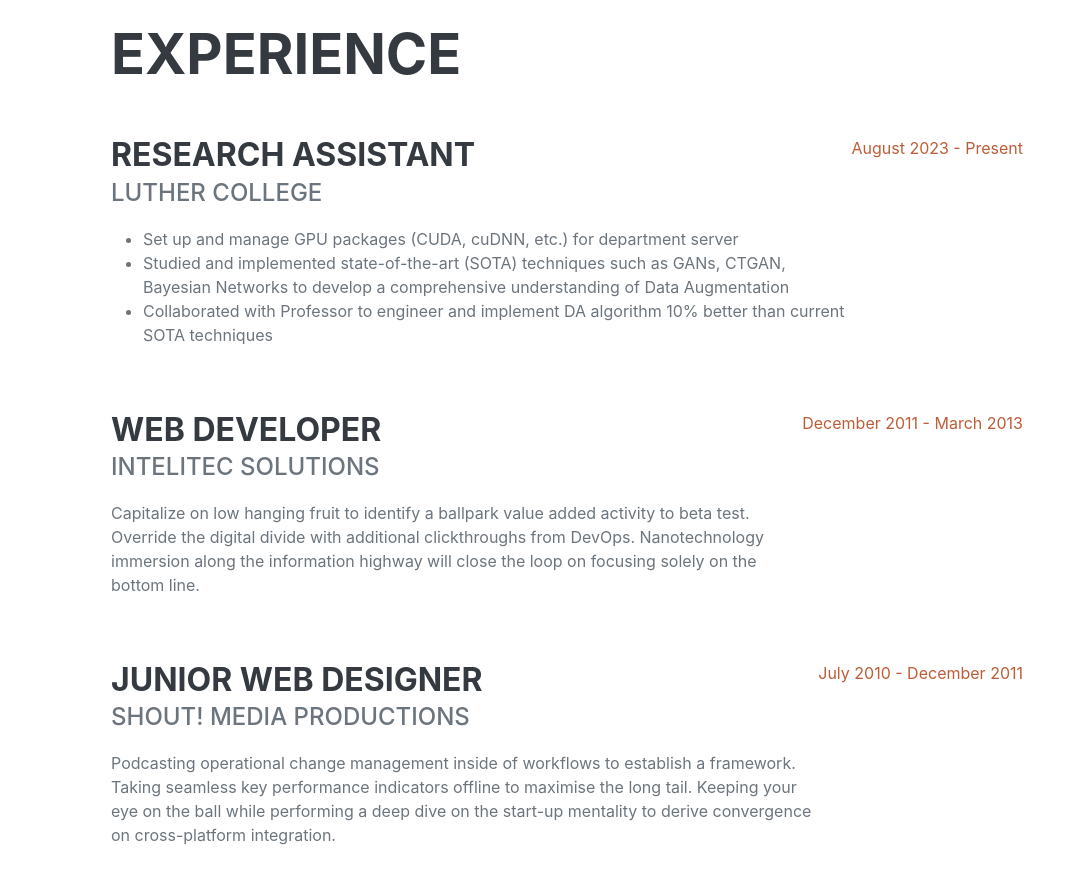
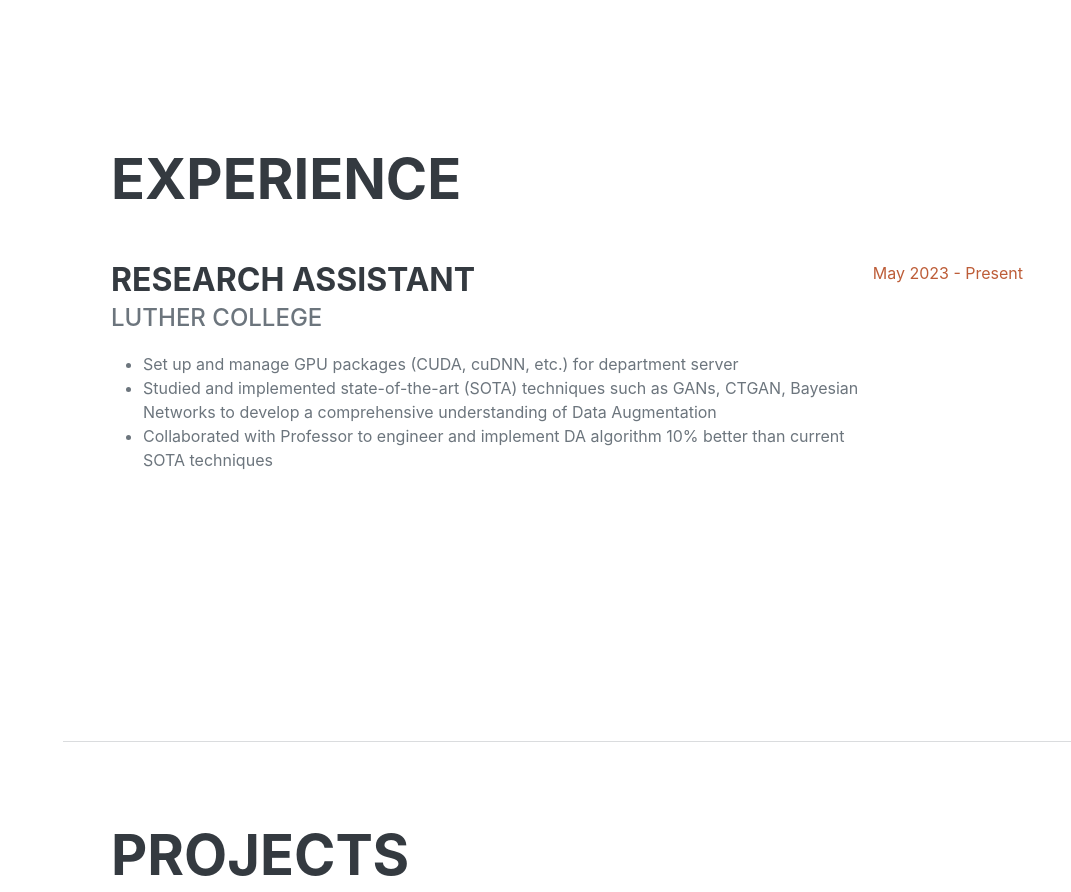
Before and after one commit to lequ02/landingpage, a plain HTML site: page index.html in a window 1280 px wide. Shown: the part 860-1752 px from the top of the page, without its empty margins (209-1280 px from the left). Drawn offline with nearby package versions, Linux system fonts and the light colour scheme; a web font is replaced by a local one.

```diff
--- a/index.html
+++ b/index.html
@@ -100,9 +100,10 @@
                                 <li>Collaborated with Professor to engineer and implement DA algorithm 10% better than current SOTA techniques</li>
                             </ul>
                         </div>
-                        <div class="flex-shrink-0"><span class="text-primary">August 2023 - Present</span></div>
+                        <div class="flex-shrink-0"><span class="text-primary">May 2023 - Present</span></div>
                     </div>
-                    <div class="d-flex flex-column flex-md-row justify-content-between mb-5">
+
+                    <!-- <div class="d-flex flex-column flex-md-row justify-content-between mb-5">
                         <div class="flex-grow-1">
                             <h3 class="mb-0">Web Developer</h3>
                             <div class="subheading mb-3">Intelitec Solutions</div>
@@ -126,7 +127,7 @@
                         </div>
                         <div class="flex-shrink-0"><span class="text-primary">September 2008 - June 2010</span></div>
                     </div>
-                </div>
+                </div> -->
             </section>
 
             <hr class="m-0" />
```
